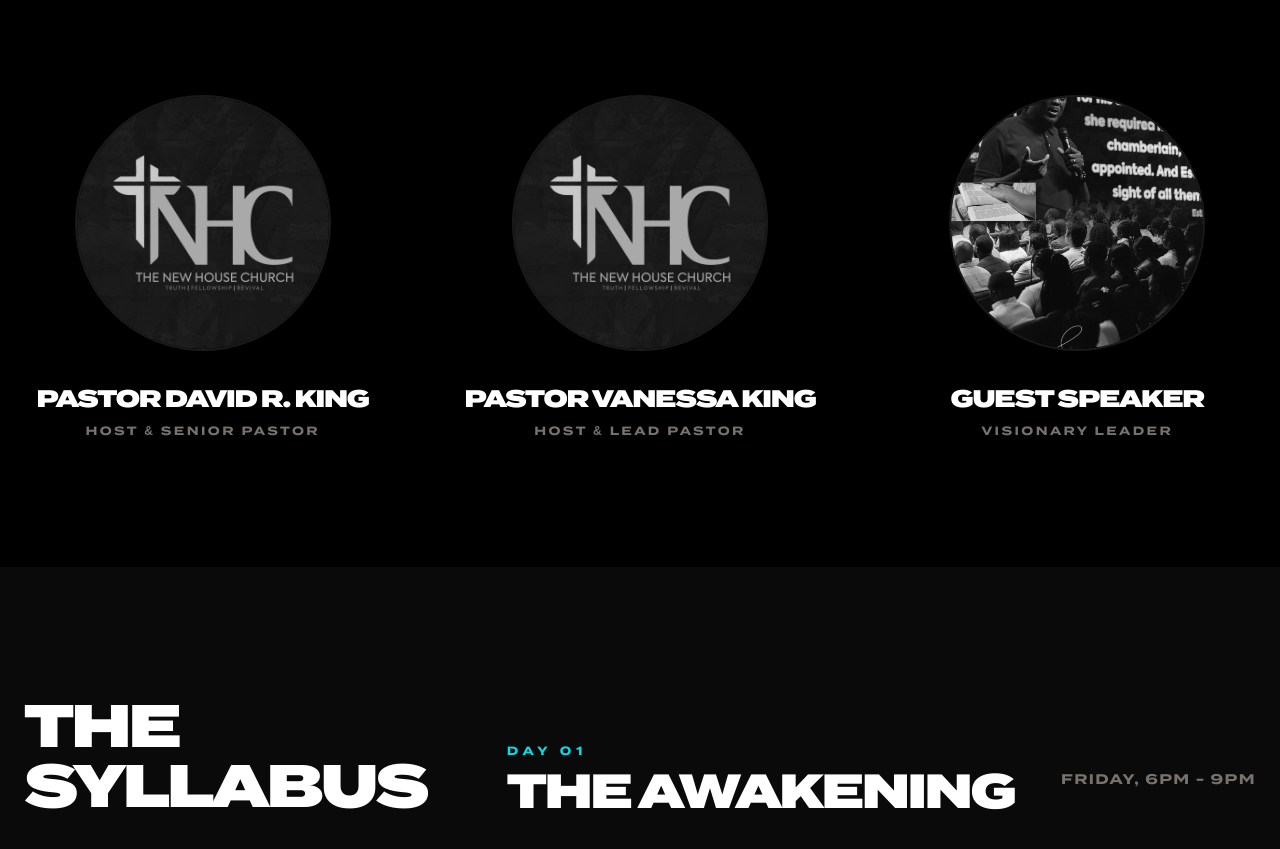
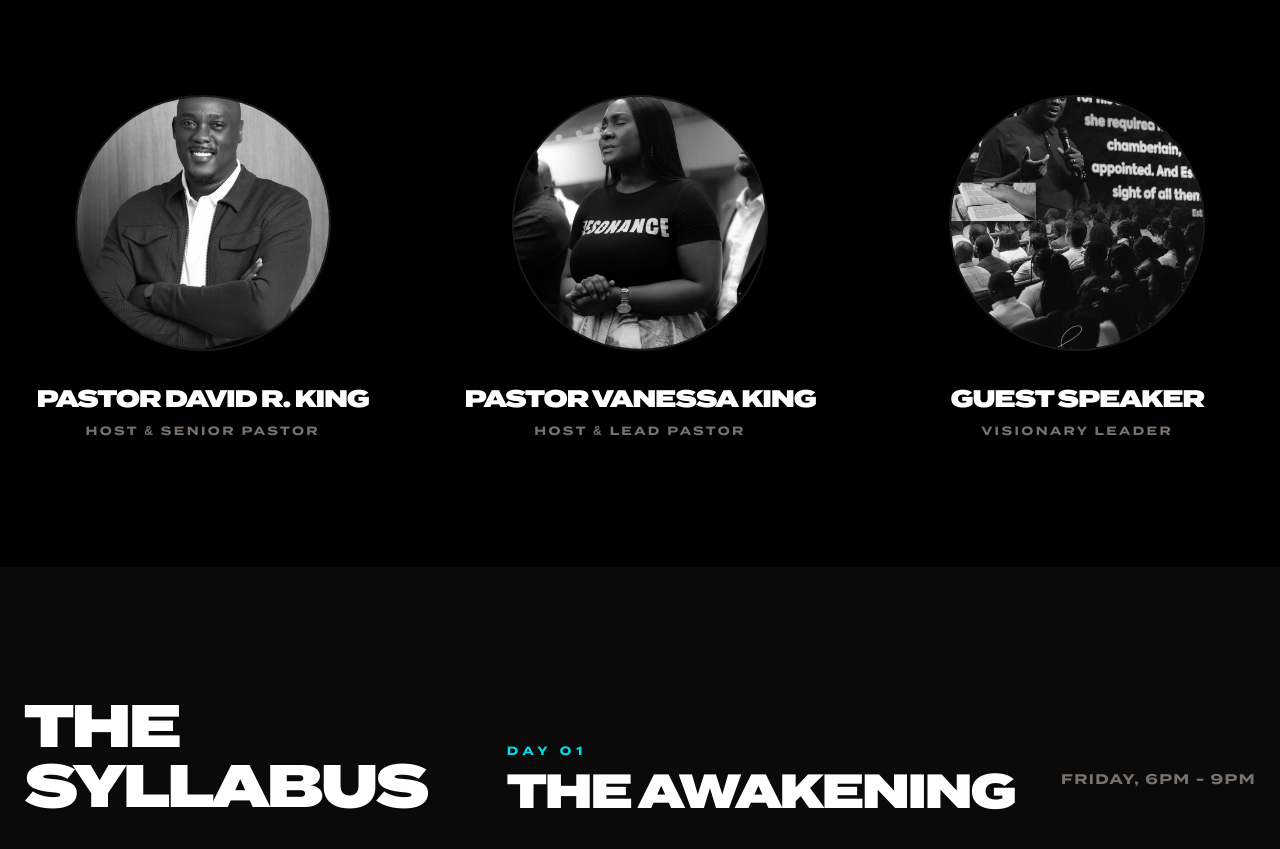
Before and after one commit to kodwo-essel/tnhc, a Next.js app: page /conf in a window 1280 px wide. Shown: the part 1910-2759 px from the top of the page. Built offline with nearby package versions, Linux system fonts and the light colour scheme; a web font is replaced by a local one.

Commit message:
content update

```diff
--- a/app/conf/page.tsx
+++ b/app/conf/page.tsx
@@ -119,8 +119,8 @@ export default function ConferencePage() {
                     </div>
 
                     <div className="grid grid-cols-1 md:grid-cols-2 lg:grid-cols-3 gap-20">
-                        <SpeakerCard name="Pastor David R. King" role="Host & Senior Pastor" image="/logo/photo_2026-02-26_09-44-11.jpg" delay="delay-0" />
-                        <SpeakerCard name="Pastor Vanessa King" role="Host & Lead Pastor" image="/logo/photo_2026-02-26_09-44-11 (Copy).jpg" delay="delay-200" />
+                        <SpeakerCard name="Pastor David R. King" role="Host & Senior Pastor" image="/pastor.jpg" delay="delay-0" />
+                        <SpeakerCard name="Pastor Vanessa King" role="Host & Lead Pastor" image="/lady-pastor.jpg" delay="delay-200" />
                         <SpeakerCard name="Guest Speaker" role="Visionary Leader" image="/speaker.jpg" delay="delay-400" />
                     </div>
                 </div>
```
Also changed, not shown: public/lady-pastor.jpg (added), public/pastor.jpg (added).
